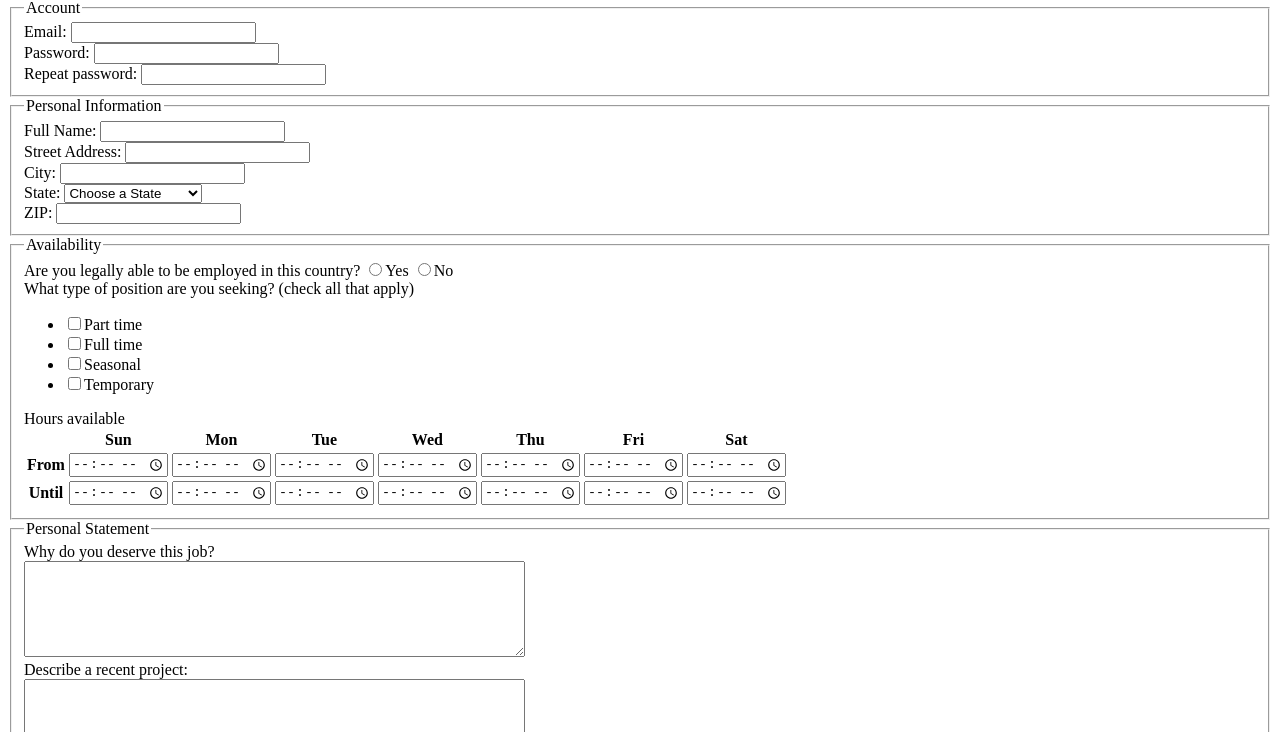
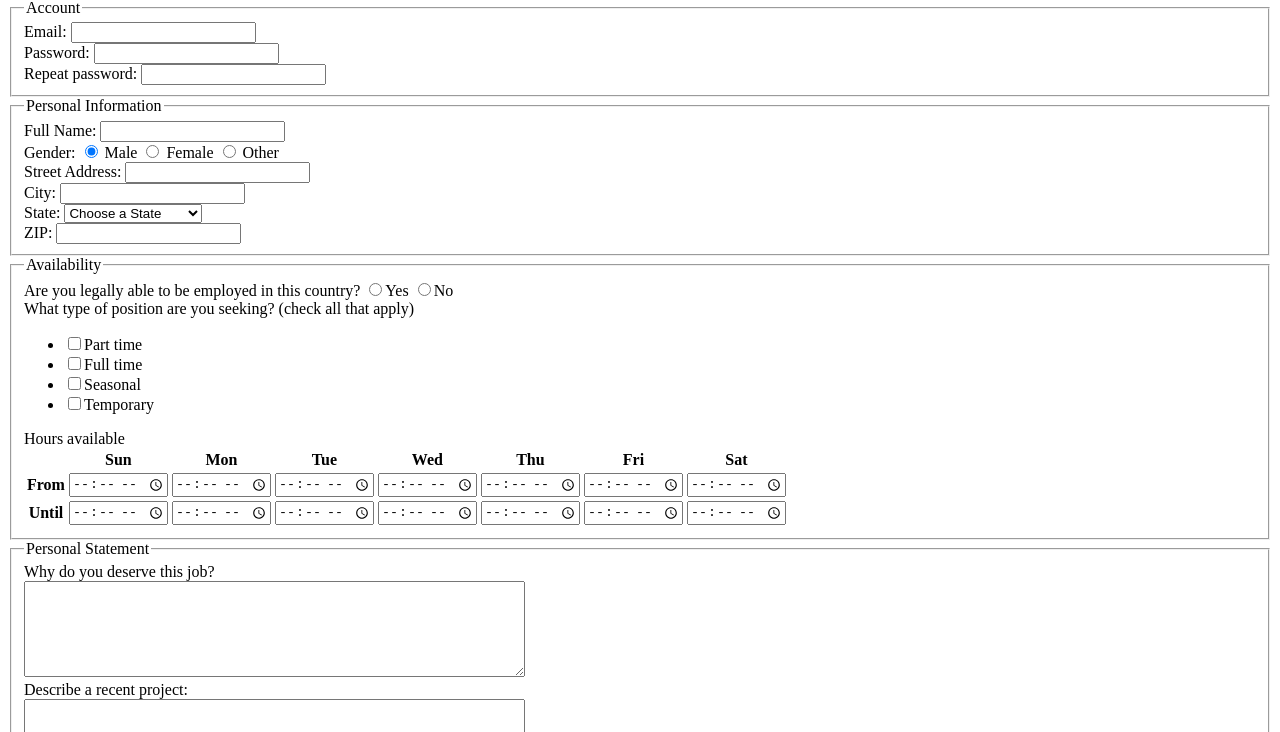
Before and after one commit to xiaozw2-1762538/xiaozw2-1762538.github.io, a plain HTML site: page jobApplicationForm.html in a window 1280 px wide. Shown: the part 68-800 px from the top of the page. Drawn offline with Linux system fonts and the light colour scheme.

Commit message:
Add files via upload

```diff
--- a/jobApplicationForm.html
+++ b/jobApplicationForm.html
@@ -30,6 +30,12 @@
 		<div class="field">
 			<label>Full Name:</label>
 			<input type="text" name="name">
+		</div>
+		<div class="field">
+			<label>Gender</label>:
+			<input type="radio" name="gender" value="male" checked> Male
+			<input type="radio" name="gender" value="female"> Female
+			<input type="radio" name="gender" value="other"> Other
 		</div>
 		<div class="field">
 			<label>Street Address:</label>
@@ -173,7 +179,8 @@
             <input type="radio" name="answer" value="yes"> Yes<br>
             <input type="radio" name="answer" value="no"> No<br>
         </div>
-    </fieldset>
+	</fieldset>
+
 
     <fieldset>
         <legand>Your Current Properties So Far:</legand>
```
